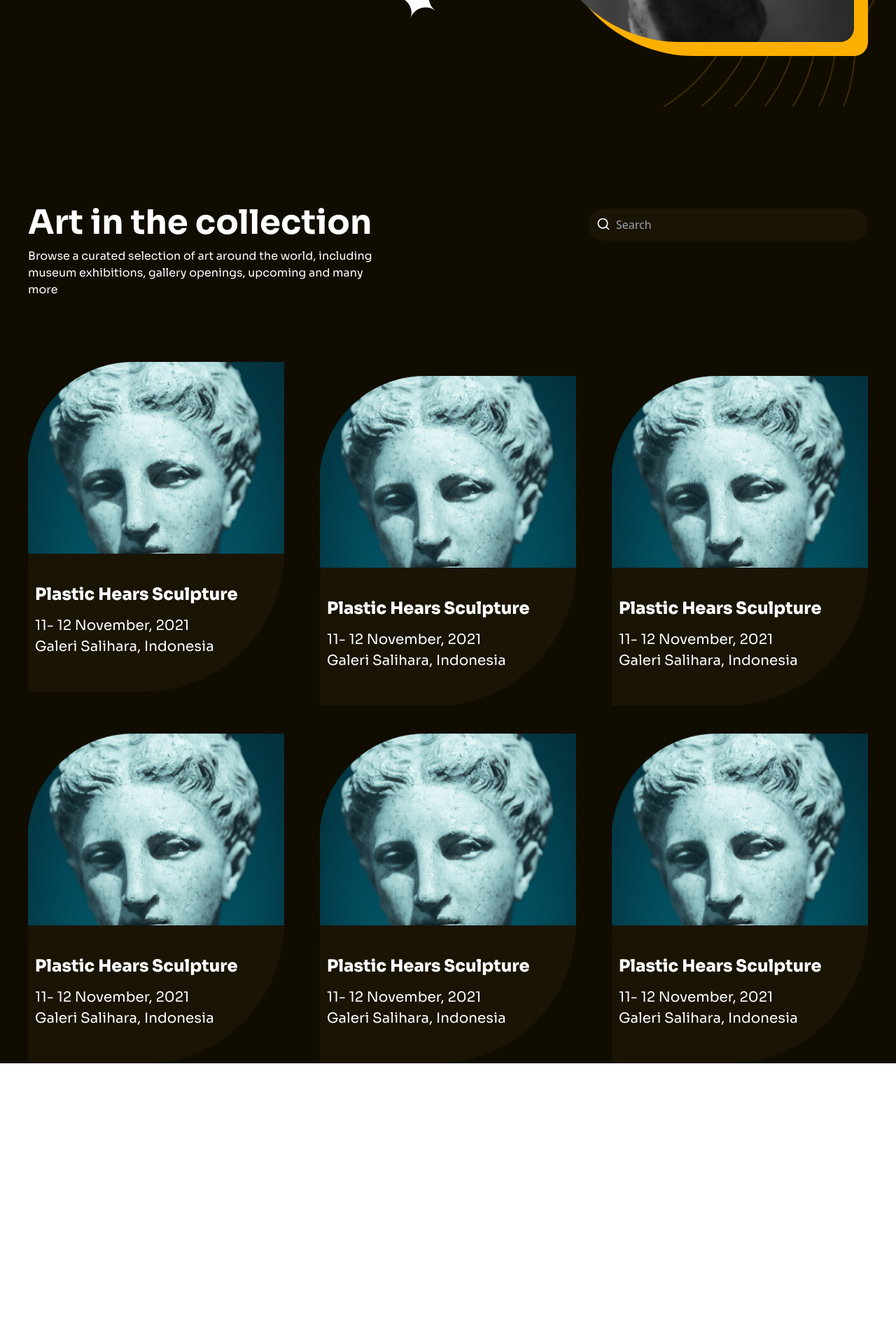
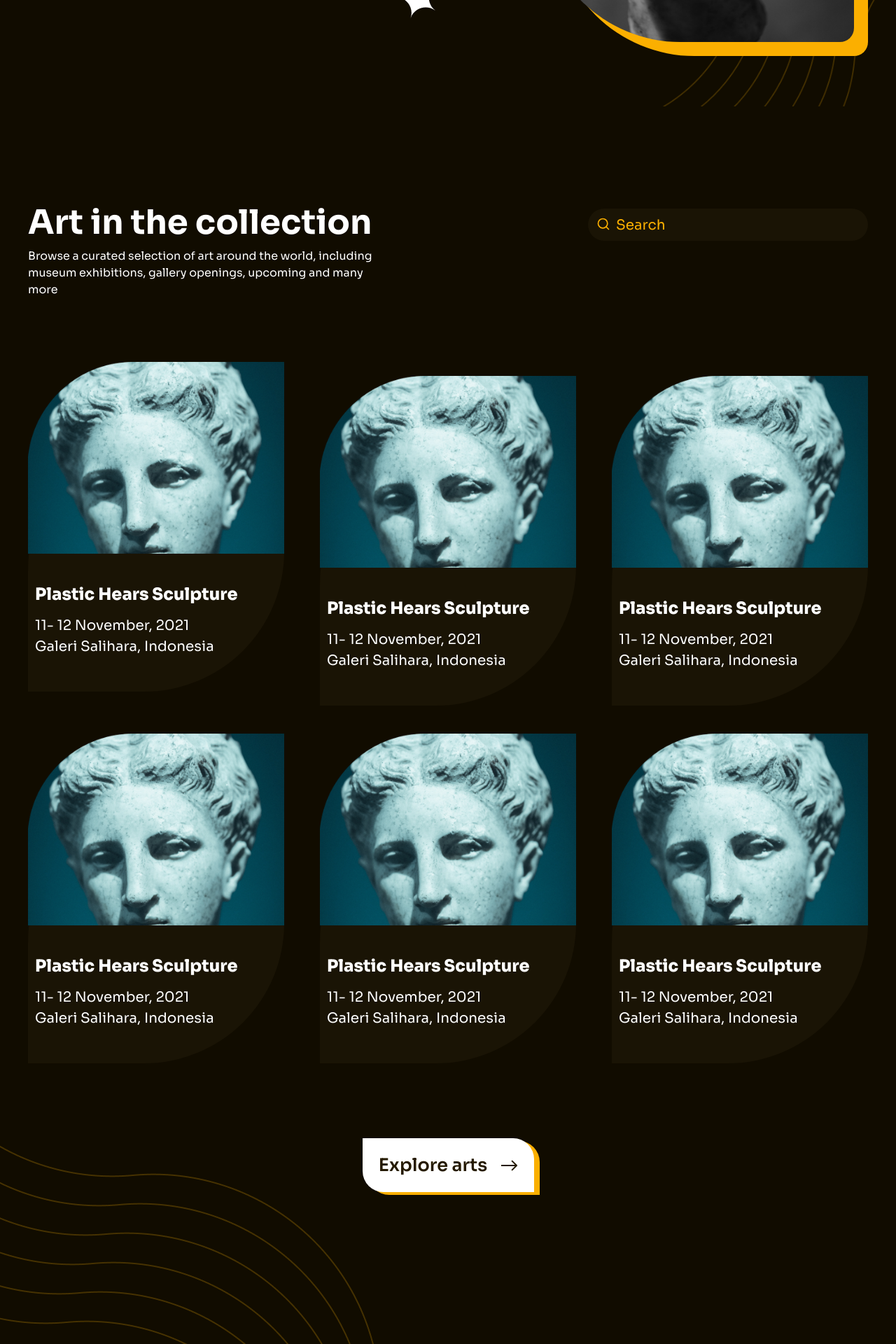
Before and after one commit to chipingo42/Artisto, a React (Create React App) app: page / in a window 1280 px wide. Shown: the part 758-2678 px from the top of the page at 70% size. Before the commit the page ends 2277 px from the top, so only its background shows below. Built offline with nearby package versions, Linux system fonts and the light colour scheme.

Commit message:
last buttoms

```diff
--- a/src/App.js
+++ b/src/App.js
@@ -1,5 +1,4 @@
 import Arts from "./Components/Arts";
-import Cards from "./Components/Cards";
 import Hero from "./Components/Hero";
 import Navbar from "./Components/Navbar";
 
@@ -10,7 +9,6 @@ function App() {
       <Navbar />
       <Hero />
       <Arts />
-      <Cards />
     </div>
   );
 }
--- a/src/Components/Arts.jsx
+++ b/src/Components/Arts.jsx
@@ -1,8 +1,10 @@
 import React from 'react'
 import {FiSearch} from 'react-icons/fi'
+import Cards from './Cards';
 
 const Arts = () => {
   return (
+    <>
       <div className='text-[#fff] max-w-[1200px] mx-auto pt-[230px]'>
         <div className='flex justify-between'>
           <div>
@@ -13,14 +15,16 @@ const Arts = () => {
             <form className='flex relative top-0 left-0 mt-4 '>
               <label htmlFor="search">
                 <span>
-                <FiSearch className='absolute top-3 left-3 text-[20px] ' />
+                  <FiSearch className='absolute top-3 left-3 text-[20px] text-[#FBAF00] ' />
                 </span>
               </label>
-            <input id='search' type="text" placeholder='Search' className='w-[400px] h-[46px] bg-[#1A1405] rounded-full pl-10 outline-none ' />
+              <input id='search' type="text" placeholder='Search' className='w-[400px] h-[46px] bg-[#1A1405] rounded-full pl-10 outline-none font-Sora font-[400] text-[20px] placeholder:text-[#FBAF00] ' />
             </form>
           </div>
         </div>
       </div>
+      <Cards />
+    </>
   )
 }
 
--- a/src/Components/Cards.jsx
+++ b/src/Components/Cards.jsx
@@ -1,8 +1,10 @@
 import React from 'react'
 import face_image from '../Assets/faceimage.png'
+import avater from '../Assets/Group7-down.png'
 
 const Cards = () => {
   return (
+    <>
       <div className=' text-white max-w-[1200px] mx-auto'>
         <div className=' flex flex-wrap justify-between space-y-10  items-center mt-[71px]'>
 
@@ -59,11 +61,27 @@ const Cards = () => {
               <p className=' font-Sora font-[400] text-[20px]  '>Galeri Salihara, Indonesia</p>
             </div>
           </div>
-
-
-
+        </div>
+        <div className='flex items-center justify-center mt-[40px]'>
+          <div className='relative top-0 left-0 mt-[67px]'>
+            <div className='flex justify-center items-center relative z-10 bg-[#FFFFFF] w-[245px] h-[77px] rounded-tr-[30px] rounded-bl-[30px] '>
+              <div className='flex items-center space-x-5 '>
+                <p className=' font-Sora font-[600] text-[25.4438px] text-[#251A00] '>Explore arts</p>
+                <span>
+                  <svg width="23" height="16" viewBox="0 0 23 16" fill="none" xmlns="http://www.w3.org/2000/svg">
+                    <path d="M22.7071 8.70711C23.0976 8.31658 23.0976 7.68342 22.7071 7.29289L16.3431 0.928932C15.9526 0.538408 15.3195 0.538408 14.9289 0.928932C14.5384 1.31946 14.5384 1.95262 14.9289 2.34315L20.5858 8L14.9289 13.6569C14.5384 14.0474 14.5384 14.6805 14.9289 15.0711C15.3195 15.4616 15.9526 15.4616 16.3431 15.0711L22.7071 8.70711ZM0 9H22V7H0V9Z" fill="#251A00"/>
+                  </svg>
+                </span>
               </div>
             </div>
+            <div className='absolute left-2 top-1 bg-[#FBAF00] w-[245px] h-[77px] rounded-tr-[30px] rounded-bl-[30px]'></div>
+          </div>
+        </div>
+      </div>
+      <div>
+        <img src={avater} alt="/" className='mt-[-430px]' />
+      </div>
+    </>
   )
 }
 
```
Also changed, not shown: src/Assets/Group7-down.png (added). Lines whose indentation alone changed are shown as unchanged.
